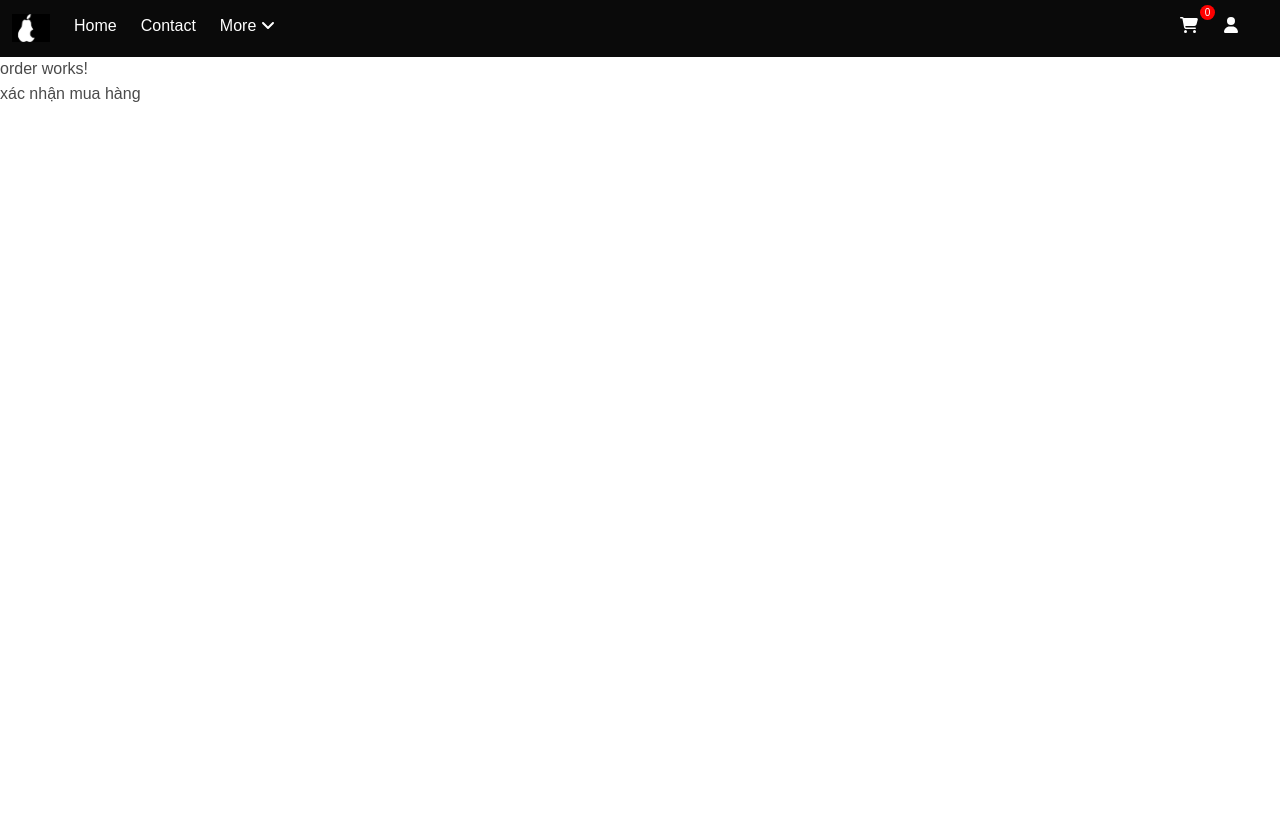
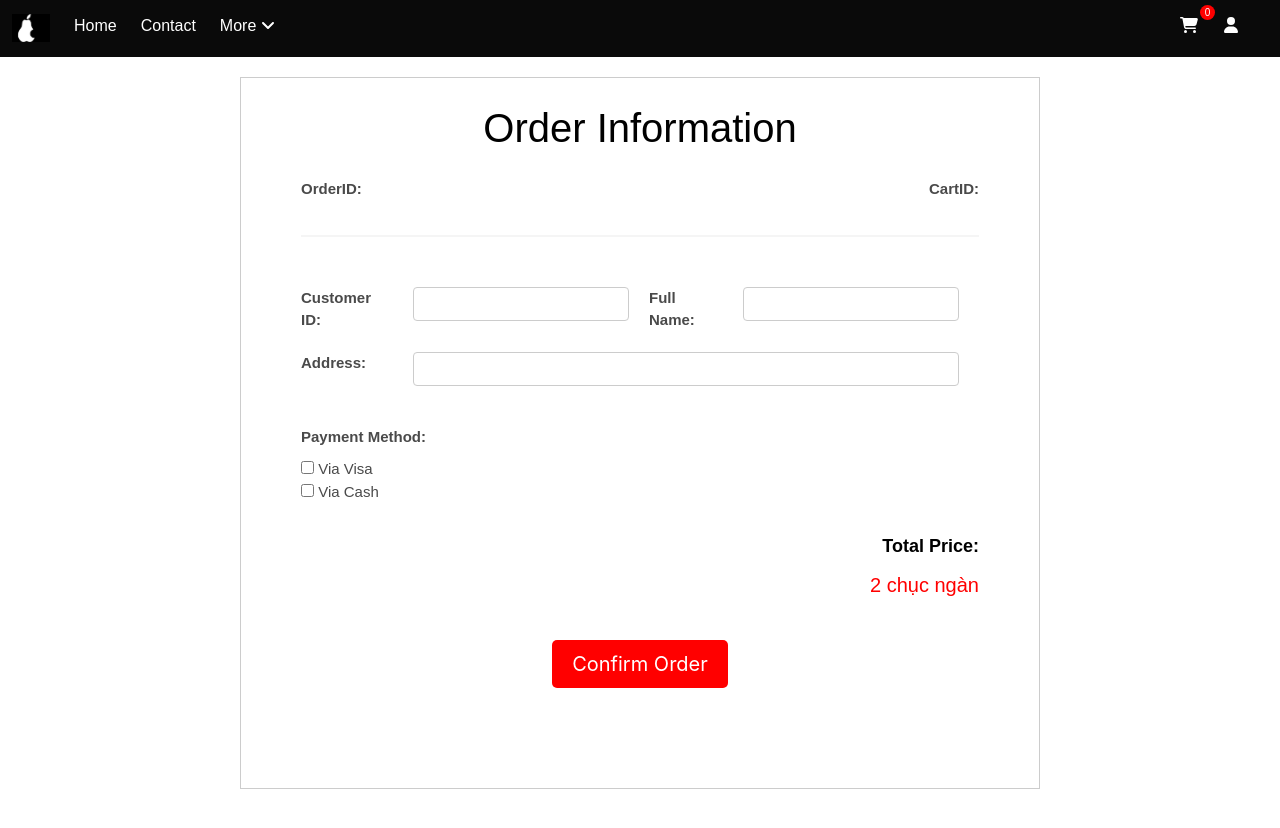
Before and after one commit to MinhNhat-ITITWE19014/customerfront, an Angular app: page /order in a window 1280 px wide. Shown: the top 828 px of the page. Before the commit the page ends 800 px from the top, so only its background shows below. Built offline with nearby package versions, Linux system fonts and the light colour scheme.

Commit message:
chỉnh sửa add product và order page

```diff
--- a/src/app/addproduct/addproduct.component.html
+++ b/src/app/addproduct/addproduct.component.html
@@ -21,17 +21,18 @@
       <input type="text" name="price" [(ngModel)]="product.price" required>
       <div *ngIf="addProductForm.controls['price']?.touched && addProductForm.controls['price'].hasError('required')"
         class="error-message">
-        Price is required.
+        <span class="error-message"> *Price is required</span>
       </div>
-
+<div class="spaceq">
       <label for="quantity">Quantity:</label>
       <input type="number" name="quantityInStock" [(ngModel)]="product.quantityInStock" required appPriceformat>
       <div
         *ngIf="addProductForm.controls['quantityInstock']?.touched && addProductForm.controls['quantityInstock'].hasError('required')"
         class="error-message">
-        Quantity is required.
+        <span class="error-message"> *Quantity is required</span>
       </div>
-
+    </div>
+<br>
       <label for="category">Category:</label>
       <select name="category" [(ngModel)]="product.category.categoryID" required>
         <option value="">--Select Category--</option>
--- a/src/app/addproduct/addproduct.component.scss
+++ b/src/app/addproduct/addproduct.component.scss
@@ -1,33 +1,45 @@
-textarea{
-  width:480px;
-  height: 100px;
+.add-form {
+  font-family: Arial, Helvetica, sans-serif;
 }
+
 .container {
   margin-top: 20px;
-    padding:20px 60px 60px 60px;
+  padding: 20px;
   border: 1px solid #ccc;
   width: 600px;
   height: fit-content;
   margin-bottom: 50px;
 }
 
-.add-form {
-    font-family: Arial, Helvetica, sans-serif;
-}
-h1{
+h1 {
   text-align: center;
   color: #000;
   font-size: 40px;
-    font: sans-serif;
+  font-family: sans-serif;
   margin-bottom: 20px;
 }
-input[type=text], input[type=int] ,select{
+
+input[type="text"],
+input[type="int"],
+select {
   width: 100%;
   padding: 15px;
   margin: 5px 0 22px 0;
   display: inline-block;
   border: none;
   background: #f1f1f1;
+}
+
+textarea {
+  width: 480px;
+  height: 100px;
+  padding: 8px;
+  margin: 5px 0 22px 0;
+  display: inline-block;
+  border: 1px solid #ccc;
+  border-radius: 4px;
+  resize: vertical;
+  box-sizing: border-box;
 }
 
 .file-input {
@@ -52,13 +64,6 @@ input[type=text], input[type=int] ,select{
   background-color: #ccc;
 }
 
-
-  button:hover {
-    color: white;
-    background-color: rgba(5, 110, 134, 0.971);
-  }
-
-
 .add-button {
   padding: 12px 28px;
   position: relative;
@@ -78,7 +83,16 @@ input[type=text], input[type=int] ,select{
   margin-top: 30px;
 }
 
+.add-button:hover {
+  color: white;
+  background-color: rgba(5, 110, 134, 0.971);
+}
 
-  .ifile{
+.qspaceq {
   margin-top: 10px;
+  margin-bottom: 20px;
 }
+
+.error-message {
+  color: red;
+}
--- a/src/app/order/order.component.html
+++ b/src/app/order/order.component.html
@@ -1,3 +1,41 @@
 <app-header></app-header>
-<p>order works!</p>
- xác nhận mua hàng
+<section class="order-info">
+    <div class="container">
+      <h1>Order Information</h1>
+      <div class="orderid">
+        <h2>OrderID:</h2>
+        <h2>CartID:</h2>
+      </div>
+      <hr style="color: black; margin-bottom: 50px;">
+      <table class="customer-details">
+        <tr>
+          <td><label for="customerId">Customer ID:</label></td>
+          <td><input type="text" id="customerId" name="customerId"></td>
+          <td><label for="fullName">Full Name:</label></td>
+          <td><input type="text" id="fullName" name="fullName"></td>
+        </tr>
+        <tr>
+          <td><label for="address">Address:</label></td>
+          <td colspan="3"><input type="text" id="address" name="address"></td>
+        </tr>
+      </table>
+      <div class="payment-method">
+        <h2>Payment Method:</h2>
+        <div class="visaPayment">
+          <input type="checkbox" id="visaPayment" name="paymentMethod" value="visa">
+          Via Visa
+        </div>
+        <div class="cashPayment">
+          <input type="checkbox" id="cashPayment" name="paymentMethod" value="cash">
+          Via Cash
+        </div>
+      </div>
+      <div class="price">
+        <h2>Total Price:</h2>
+        <h3>2 chục ngàn</h3>
+      </div>
+      <div class="confirm-button">
+      <button class="confirm" type="submit">Confirm Order</button>
+    </div>
+    </div>
+  </section>
--- a/src/app/order/order.component.scss
+++ b/src/app/order/order.component.scss
@@ -0,0 +1,97 @@
+.container {
+    margin-top: 20px;
+    padding: 20px 60px 60px 60px;
+    border: 1px solid #ccc;
+    width: 800px;
+    height: fit-content;
+    margin-bottom: 50px;
+    font-size: 15px;
+  }
+
+  h1 {
+    margin-bottom: 20px;
+  }
+
+  .customer-details {
+    margin-bottom: 20px;
+  }
+
+  table {
+    width: 100%;
+    border-collapse: collapse;
+  }
+
+  td {
+    width: auto;
+    padding-bottom: 20px;
+    padding-right: 20px;
+  }
+
+  label, h2 {
+    font-weight: bold;
+  }
+
+  input[type="text"] {
+    width: 100%;
+    padding: 8px;
+    border: 1px solid #ccc;
+    border-radius: 4px;
+  }
+
+  .payment-method {
+    margin-top: 20px;
+  }
+
+  h2 {
+    margin-bottom: 10px;
+  }
+
+  label input[type="checkbox"] {
+    margin-right: 5px;
+  }
+
+  h1{
+    font-size: 40px;
+    text-align: center;
+    color: black;
+  }
+
+.orderid{
+    display: flex;
+    justify-content: space-between;
+}
+
+.price{
+    margin-top: 30px;
+    text-align: right;
+}
+
+.price h2{
+    font-size: 18px;
+    color: black;
+}
+
+.price h3{
+    color: red;
+    font-size: 20px;
+}
+
+.confirm {
+    display: block;
+    margin: 40px auto;
+    padding: 12px 20px;
+    background-color: red;
+    color: white;
+    border-radius: 4px;
+    text-align: center;
+    width: fit-content;
+    border: none;
+    border-radius: 5px;
+    font-size: 20px;
+ }
+
+ .confirm:hover{
+        color: red;
+        background-color: white;
+        border: solid red;
+    }
--- a/src/app/product/product.component.html
+++ b/src/app/product/product.component.html
@@ -10,6 +10,7 @@
       </div>
     </div>
     <div class="information">
+      <h2>iPhone 14 Pro Max</h2>
       <h3>1.000$</h3>
       <div class="memory">
         <button class="mem" [class.active]>128GB</button>
@@ -26,6 +27,12 @@
       <div class="addcart">
         <button class="add">ADD TO CART</button>
       </div>
+
+      <div class="form-group">
+        <textarea id="description" name="description" rows="5" required></textarea>
+      </div>
     </div>
   </div>
+
+
   <app-footer></app-footer>
--- a/src/app/product/product.component.scss
+++ b/src/app/product/product.component.scss
@@ -19,7 +19,20 @@ h1{
     width: fit-content;
 }
 
-.information{
+.information h2{
+    color: black;
+    text-decoration: underline;
+    font-size: 30px;
+    font-family: sans-serif;
+}
+
+.information h3{
+    color: red;
+    font-size: 30px;
+    font-family: sans-serif;
+}
+
+.information {
     color: red;
     font-size: 30px;
     font-family: sans-serif;
@@ -90,3 +103,15 @@ h1{
 .mem.active {
     background-color: #ffad33;
 }
+
+.form-group {
+    margin-top: 50px;
+  }
+
+  input[type="text"],
+  textarea {
+    width: 100%;
+    padding: 10px;
+    border: 1px solid #ccc;
+    border-radius: 4px;
+  }
--- a/src/app/productlist/productlist.component.scss
+++ b/src/app/productlist/productlist.component.scss
@@ -4,7 +4,7 @@
 
 .container {
   margin-top: 20px;
-    padding:20px 60px 60px 60px;
+  padding: 20px 60px 60px 60px;
   border: 1px solid #ccc;
   width: 100%;
   height: fit-content;
@@ -17,7 +17,7 @@
   margin-bottom: 30px;
 }
 
-  .plink{
+.plink {
   color: #121111;
   font-size: 30px;
   margin: 0 10px;
@@ -45,24 +45,26 @@
   width: 100%;
   border-collapse: collapse;
 }
-  .list th, .list td {
+
+.list th,
+.list td {
   padding: 8px;
   text-align: center;
+}
 
-  }
 .list th {
   background-color: #f2f2f2;
   border-bottom: 1px solid #ddd;
 }
 
 .delete-link {
-    margin-top: 3px;
+  display: flex;
+  justify-content: center;
   font-size: 15px;
   color: #0000e6;
-    float: right;
 }
 
-  .delete-link:hover{
+.delete-link:hover {
   color: red;
   text-decoration: underline;
 }
--- a/src/app/vieworder/vieworder.component.html
+++ b/src/app/vieworder/vieworder.component.html
@@ -20,7 +20,7 @@
                 <td>1</td>
                 <td>20/5/2023</td>
                 <td>2.000$</td>
-                <td><a href="#" class="delete-link">Apply</a></td>
+                <td><a href="#" class="delete-link">Confirm</a></td>
               </tr>
               <tr>
                 <td>2</td>
@@ -28,7 +28,7 @@
                 <td>4</td>
                 <td>23/5/2023</td>
                 <td>3.000$</td>
-                <td><a href="#" class="delete-link">Apply</a></td>
+                <td><a href="#" class="delete-link">Confirm</a></td>
               </tr>
         </table>
       </div>
```
Lines whose indentation alone changed are shown as unchanged.
